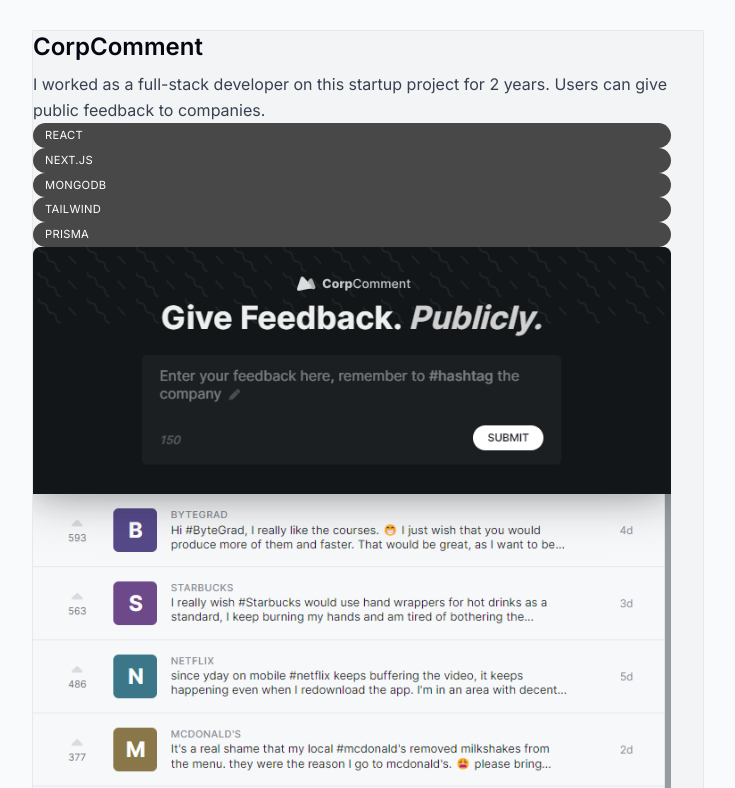
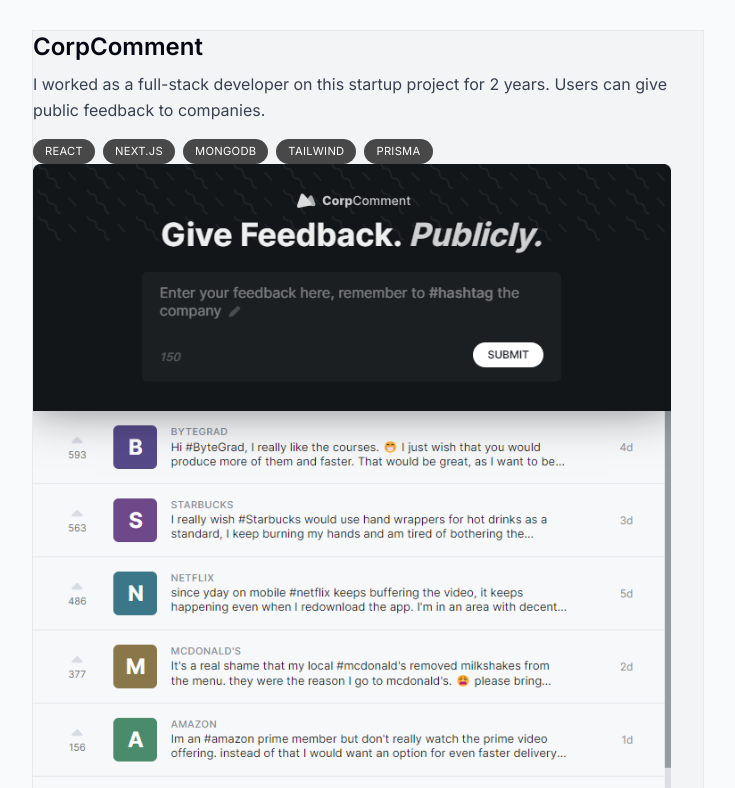
Before and after one commit to AhmedMohamed809/protfolio, a Next.js app: page / in a window 1280 px wide. Shown: the part 1292-2080 px from the top of the page, without its empty margins (272-1007 px from the left). Built offline with nearby package versions, Linux system fonts and the light colour scheme.

Commit message:
add style to UL

```diff
--- a/components/Projects.tsx
+++ b/components/Projects.tsx
@@ -31,9 +31,10 @@
     return <section className='bg-gray-100 max-w-[42rem] border border-black/5 overflow-hidden sm:pr-8'>
         <h3 className=' text-2xl font-semibold'>{title}</h3>
         <p className=' mt-2 leading-relaxed text-gray-700'>{description}</p>
-        <ul>
+        <ul className=' flex flex-wrap mt-4 gap-2'>
             {tags.map((tag,index)=>(
                 <li key={index} className=' bg-black/[0.7] px-3 py-1 text-[0.7rem] uppercase tracking-wide text-white rounded-full
+
                 '>{tag}</li>
             ))}
         </ul>
```
